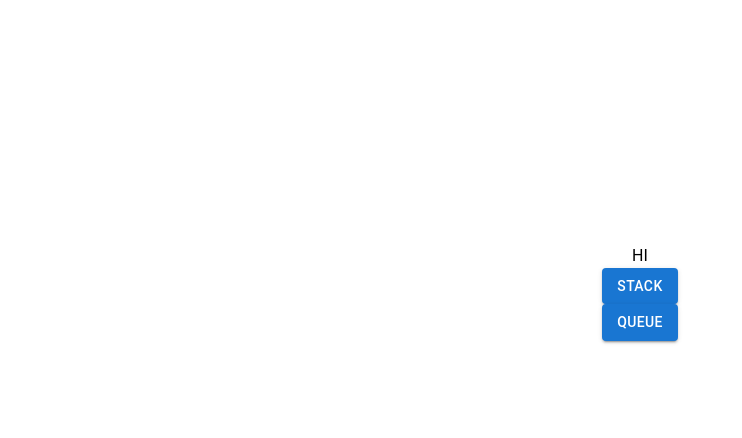
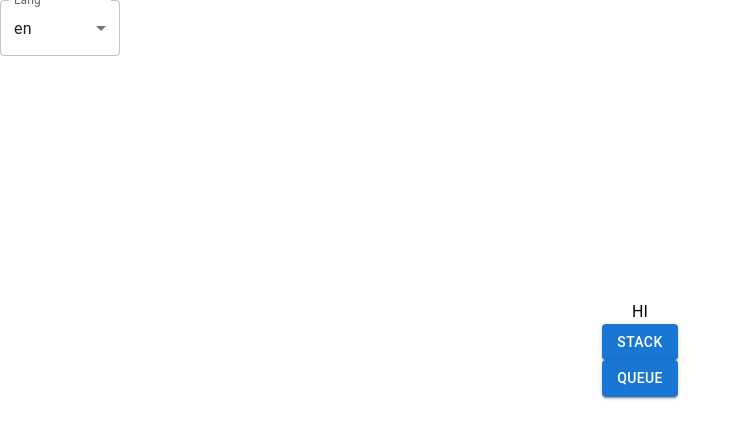
Before and after one commit to MykhailoForge/prep-proj, a React (Vite) app: page / in a window 1280 px wide. Shown: the top 438 px of the page, without its empty margins (0-742 px from the left). Built offline with nearby package versions, Linux system fonts and the light colour scheme.

Commit message:
FS-002: add scalable language select support.

```diff
--- a/src/assets/i18n/en.json
+++ b/src/assets/i18n/en.json
@@ -1,5 +1,4 @@
 {
-    "en": {
   "translation": {
     "buttons": {
       "queue": "Queue",
@@ -15,4 +14,3 @@
     }
   }
 }
-  }
--- /dev/null
+++ b/src/assets/i18n/ua.json
@@ -0,0 +1,16 @@
+{
+  "translation": {
+    "buttons": {
+      "queue": "Черга",
+      "stack": "Стек",
+      "enqueue": "В чергу",
+      "dequeue": "З черги",
+      "back": "Назад",
+      "push": "Пуш",
+      "pop": "Поп"
+    },
+    "headers": {
+      "hi": "Привіт"
+    }
+  }
+}
--- a/src/modules/core/App.tsx
+++ b/src/modules/core/App.tsx
@@ -10,6 +10,7 @@ import { useTranslation } from "react-i18next";
 
 function App() {
   const { t } = useTranslation();
+
   return (
     <CentredContainer500W minHeight={500} alignItems={"center"}>
       <Typography>{t("headers.hi")}</Typography>
--- a/src/modules/core/AppRouter.tsx
+++ b/src/modules/core/AppRouter.tsx
@@ -3,14 +3,19 @@ import { StackVisualizer } from "../stack-visualizer/StackVisualizer.tsx";
 import { QueueVisualizer } from "../queue-visualizer/QueueVisualizer.tsx";
 import { QUEUE_VISUALIZER, ROOT, STACK_VISUALIZER } from "./routes.ts";
 import App from "./App.tsx";
+import { Box } from "@mui/material";
+import { LanguageSelector } from "../theme/components/LanguageSelector.tsx";
 
 function AppRouter() {
   return (
-    <Routes>
-      <Route path={ROOT} element={<App />} />
-      <Route path={STACK_VISUALIZER} element={<StackVisualizer />} />
-      <Route path={QUEUE_VISUALIZER} element={<QueueVisualizer />} />
-    </Routes>
+    <Box>
+      <LanguageSelector />
+      <Routes>
+        <Route path={ROOT} element={<App />} />
+        <Route path={STACK_VISUALIZER} element={<StackVisualizer />} />
+        <Route path={QUEUE_VISUALIZER} element={<QueueVisualizer />} />
+      </Routes>
+    </Box>
   );
 }
 
--- /dev/null
+++ b/src/modules/core/store/coreSlice.ts
@@ -0,0 +1,33 @@
+import { createSlice } from "@reduxjs/toolkit";
+import { coreState, lanuageItem } from "./types";
+import { RootState } from "./store";
+import { v4 } from "uuid";
+import type { PayloadAction } from "@reduxjs/toolkit";
+
+const initialState: coreState = {
+  selectedLanguage: "en",
+  languageSelectArr: [
+    { id: v4(), item: "en" },
+    { id: v4(), item: "ua" },
+  ],
+};
+
+export const coreSlice = createSlice({
+  name: "core",
+  initialState,
+  reducers: {
+    setLanguage: (state, action: PayloadAction<string>) => {
+      state.selectedLanguage = action.payload;
+    },
+  },
+});
+
+export const { setLanguage } = coreSlice.actions;
+
+export default coreSlice.reducer;
+
+export const selectedLanguageSelector = (state: RootState) =>
+  state.core.selectedLanguage;
+
+export const languageArrSelector = (state: RootState) =>
+  state.core.languageSelectArr;
--- a/src/modules/core/store/store.ts
+++ b/src/modules/core/store/store.ts
@@ -3,11 +3,13 @@ import { useDispatch, useSelector } from "react-redux";
 import type { TypedUseSelectorHook } from "react-redux";
 import stackVisualizerReducer from "../../stack-visualizer/store/stackVisualizerSlice";
 import queueVisualizerReducer from "../../queue-visualizer/store/queueVisualizerSlice";
+import coreStateReducer from "../store/coreSlice";
 
 export const store = configureStore({
   reducer: {
     stackVisualizer: stackVisualizerReducer,
     queueVisualizer: queueVisualizerReducer,
+    core: coreStateReducer,
   },
 });
 
--- /dev/null
+++ b/src/modules/core/store/types.ts
@@ -0,0 +1,14 @@
+export interface dataVisualizerStateItem {
+  id: string;
+  item: string;
+}
+
+export interface lanuageItem {
+  id: string;
+  item: string;
+}
+
+export interface coreState {
+  languageSelectArr: lanuageItem[];
+  selectedLanguage: string;
+}
--- a/src/modules/core/translations/i18n.ts
+++ b/src/modules/core/translations/i18n.ts
@@ -2,6 +2,7 @@ import i18n from "i18next";
 import { initReactI18next } from "react-i18next";
 import LanguageDetector from "i18next-browser-languagedetector";
 import en from "../../../assets/i18n/en.json";
+import ua from "../../../assets/i18n/ua.json";
 
 i18n
   .use(LanguageDetector)
@@ -12,7 +13,7 @@ i18n
     interpolation: {
       escapeValue: false,
     },
-    resources: en,
+    resources: { en, ua },
   });
 
 export default i18n;
--- a/src/modules/theme/components/DataListLayout.tsx
+++ b/src/modules/theme/components/DataListLayout.tsx
@@ -7,8 +7,8 @@ import {
 } from "./UIItems";
 import { ROOT } from "../../core/routes";
 import { useTranslation } from "react-i18next";
-import { stackArrayItem } from "../../stack-visualizer/store/types";
-import { queueArrayItem } from "../../queue-visualizer/store/types";
+import { stackArrayItem } from "../../stack-visualizer/stackVisualizerModels";
+import { queueArrayItem } from "../../queue-visualizer/queueVisualizerModels";
 
 interface DataListLayoutProps {
   inputValue: string;
--- /dev/null
+++ b/src/modules/theme/components/LanguageSelector.tsx
@@ -0,0 +1,44 @@
+import Box from "@mui/material/Box";
+import InputLabel from "@mui/material/InputLabel";
+import MenuItem from "@mui/material/MenuItem";
+import FormControl from "@mui/material/FormControl";
+import Select, { SelectChangeEvent } from "@mui/material/Select";
+import { useAppSelector, useAppDispatch } from "../../core/store/store";
+import {
+  languageArrSelector,
+  selectedLanguageSelector,
+  setLanguage,
+} from "../../core/store/coreSlice";
+import { useTranslation } from "react-i18next";
+
+export const LanguageSelector = () => {
+  const { i18n } = useTranslation();
+  const languageArr = useAppSelector(languageArrSelector);
+  const selectedLanguage = useAppSelector(selectedLanguageSelector);
+  const dispatch = useAppDispatch();
+
+  const handleChange = (event: SelectChangeEvent) => {
+    const langToSet = event.target.value as string;
+    dispatch(setLanguage(langToSet));
+    i18n.changeLanguage(langToSet);
+  };
+
+  return (
+    <Box sx={{ maxWidth: 120 }}>
+      <FormControl fullWidth>
+        <InputLabel>Lang</InputLabel>
+        <Select
+          value={selectedLanguage}
+          label="selectedLanguage"
+          onChange={handleChange}
+        >
+          {languageArr.map((langItem) => (
+            <MenuItem value={langItem.item} key={langItem.id}>
+              {langItem.item}
+            </MenuItem>
+          ))}
+        </Select>
+      </FormControl>
+    </Box>
+  );
+};
```
Lines whose indentation alone changed are shown as unchanged.
